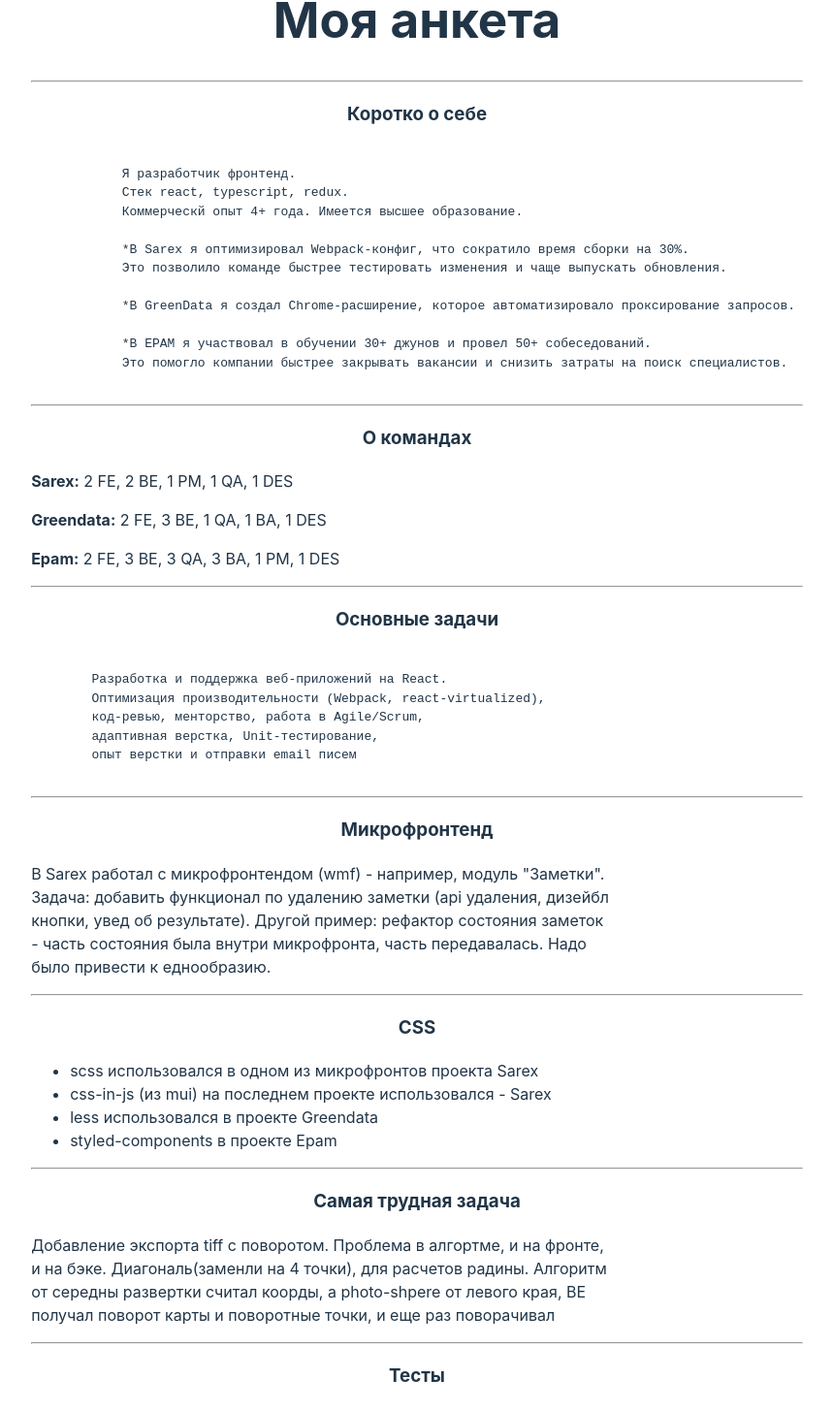
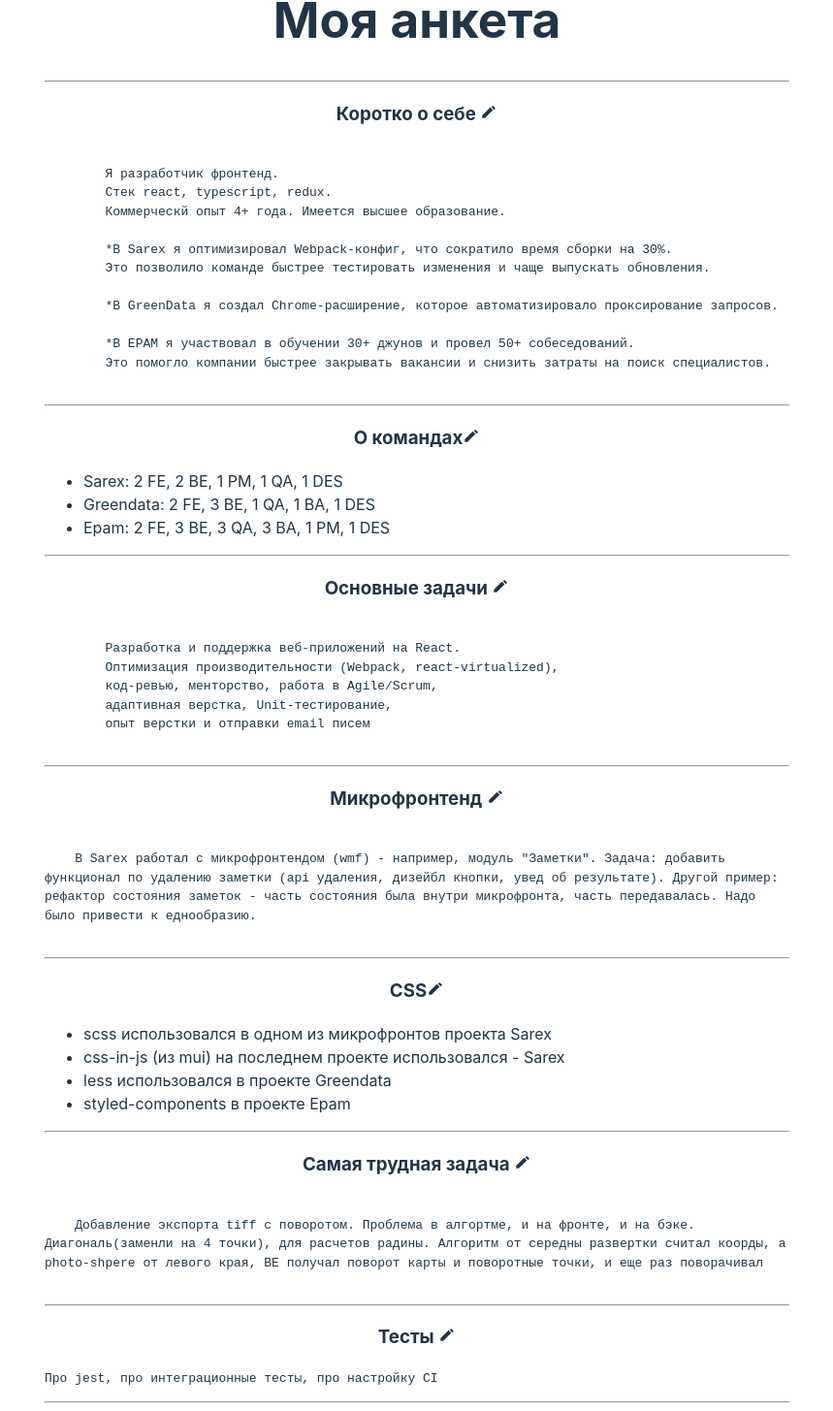
Before and after one commit to MaximRemizovFEdev/projects_app, a React (Vite) app: page /cv in a window 1280 px wide. Shown: the part 142-1597 px from the top of the page at 97% size, without its empty margins (210-1069 px from the left). Built offline with nearby package versions, Linux system fonts and the light colour scheme.

Commit message:
feat: add edit mode

```diff
--- a/src/components/CVForm/CVForm.tsx
+++ b/src/components/CVForm/CVForm.tsx
@@ -1,9 +1,13 @@
+import { useState } from "react";
+import { List } from "./components/List/List";
+import { Paragraph } from "./components/Paragraph/Paragraph";
 import "./style.css";
 
 // Всю это форму сделать заполняемой (режим редактирования). Режим чтения (уже есть)
 // далее сделать это микрофронтом
 // Далее сделать это SSR на Nextjs
 export const CVForm = () => {
+  const [isEditAll, setIsEditAll] = useState(false);
   const aboutText = `
         Я разработчик фронтенд.
         Стек react, typescript, redux.
@@ -24,55 +28,80 @@
         адаптивная верстка, Unit-тестирование,
         опыт верстки и отправки email писем
     `;
+  const microfront = `
+    В Sarex работал с микрофронтендом (wmf) - например, модуль "Заметки". Задача: добавить функционал по удалению заметки (api удаления, дизейбл кнопки, увед об результате). Другой пример: рефактор состояния заметок - часть состояния была внутри микрофронта, часть передавалась. Надо было привести к еднообразию.
+    `;
+  const hardTask = `
+    Добавление экспорта tiff с поворотом. Проблема в алгортме, и на фронте, и на бэке. Диагональ(заменли на 4 точки), для расчетов радины. Алгоритм от середны развертки считал коорды, а photo-shpere от левого края, BE получал поворот карты и поворотные точки, и еще раз поворачивал
+    `;
   return (
     <div>
-            <hr/>
-            <h3>Коротко о себе</h3>
-            <pre>{aboutText}</pre>
-            <hr/>
-            <h3>О командах</h3>
-            <p className="text-width"><b>Sarex:</b> 2 FE, 2 BE, 1 PM, 1 QA, 1 DES</p>
-            <p className="text-width"><b>Greendata:</b> 2 FE, 3 BE, 1 QA, 1 BA, 1 DES</p>
-            <p className="text-width"><b>Epam:</b> 2 FE, 3 BE, 3 QA, 3 BA, 1 PM, 1 DES</p>
-            <hr/>
-            <h3>Основные задачи</h3>
-            <pre>{mainTasks}</pre>
-            <hr/>
-            <h3>Микрофронтенд</h3>
-            <p className="text-width">В Sarex работал с микрофронтендом (wmf) - например, модуль "Заметки". Задача: добавить функционал по удалению заметки (api удаления, дизейбл кнопки, увед об результате). Другой пример: рефактор состояния заметок - часть состояния была внутри микрофронта, часть передавалась. Надо было привести к еднообразию.</p>
-            <hr/>
-            <h3>CSS</h3>
-            <ul className="text-width">
-                <li>scss использовался в одном из микрофронтов проекта Sarex</li>
-                <li>css-in-js (из mui) на последнем проекте использовался - Sarex</li>
-                <li>less использовался в проекте Greendata</li>
-                <li>styled-components в проекте Epam</li>
-            </ul>
-            <hr/>
-            <h3>Самая трудная задача</h3>
-            <p className="text-width">Добавление экспорта tiff с поворотом. Проблема в алгортме, и на фронте, и на бэке. Диагональ(заменли на 4 точки), для расчетов радины. Алгоритм от середны развертки считал коорды, а photo-shpere от левого края, BE получал поворот карты и поворотные точки, и еще раз поворачивал</p>
-            <hr/>
-            <h3>Тесты</h3>
-            <p>Про jest, про интеграционные тесты, про настройку CI</p>
-            <hr/>
-            <h3>Вопросы работодателю</h3>
-            <ul className="text-width">
-                <li>
-                    О команде и структуре:
-                    "Как устроена структура команды, в которой я буду работать?
-                    Кто мои непосредственные руководители и коллеги?"
-                </li>
-                <li>
-                    О возможностях обучения и развития:
-                    "Предусмотрены ли в компании возможности для обучения
-                    и профессионального развития сотрудников? Есть ли ментор закрепленный?"
-                </li>
-                <li>
-                    О перспективах роста:
-                    "Какие возможности для карьерного роста и повышения в компании существуют?"
-                </li>
-            </ul>
-            <hr/>
+      <hr />
+      <Paragraph
+        title="Коротко о себе"
+        paragraphText={aboutText}
+        isEdit={isEditAll}
+      />
+      <hr />
+      <List
+        title="О командах"
+        data={[
+          "Sarex: 2 FE, 2 BE, 1 PM, 1 QA, 1 DES",
+          "Greendata: 2 FE, 3 BE, 1 QA, 1 BA, 1 DES",
+          "Epam: 2 FE, 3 BE, 3 QA, 3 BA, 1 PM, 1 DES",
+        ]}
+        isEdit={isEditAll}
+      />
+      <hr />
+      <Paragraph
+        title="Основные задачи"
+        paragraphText={mainTasks}
+        isEdit={isEditAll}
+      />
+      <hr />
+      <Paragraph
+        title="Микрофронтенд"
+        paragraphText={microfront}
+        isEdit={isEditAll}
+      />
+      <hr />
+      <List
+        title="CSS"
+        data={[
+          "scss использовался в одном из микрофронтов проекта Sarex",
+          "css-in-js (из mui) на последнем проекте использовался - Sarex",
+          "less использовался в проекте Greendata",
+          "styled-components в проекте Epam",
+        ]}
+        isEdit={isEditAll}
+      />
+      <hr />
+      <Paragraph
+        title="Самая трудная задача"
+        paragraphText={hardTask}
+        isEdit={isEditAll}
+      />
+      <hr />
+      <Paragraph
+        title="Тесты"
+        paragraphText={"Про jest, про интеграционные тесты, про настройку CI"}
+        isEdit={isEditAll}
+      />
+      <hr />
+      <List
+        title="Вопросы работодателю"
+        data={[
+          `О команде и структуре: "Как устроена структура команды, в которой я
+          буду работать? Кто мои непосредственные руководители и коллеги?`,
+          `О возможностях обучения и развития: "Предусмотрены ли в компании
+          возможности для обучения и профессионального развития сотрудников?
+          Есть ли ментор закрепленный?"`,
+          `О перспективах роста: "Какие возможности для карьерного роста и
+          повышения в компании существуют?"`,
+        ]}
+        isEdit={isEditAll}
+      />
+      <hr />
     </div>
-    )
-}
+  );
+};
--- /dev/null
+++ b/src/components/CVForm/components/List/List.tsx
@@ -0,0 +1,102 @@
+import { useState } from "react";
+import { EditIcon } from "../../icons/EditIcon";
+import { TrashIcon } from "../../icons/TrashIcon";
+
+interface IAboutProps {
+  isEdit: boolean;
+  title: string;
+  data: string[];
+}
+
+const example = [
+  "Sarex: 2 FE, 2 BE, 1 PM, 1 QA, 1 DES",
+  "Greendata: 2 FE, 3 BE, 1 QA, 1 BA, 1 DES",
+  "Epam: 2 FE, 3 BE, 3 QA, 3 BA, 1 PM, 1 DES",
+];
+
+export const List = ({
+  isEdit,
+  title = "О командах",
+  data = example,
+}: IAboutProps) => {
+  const [isEditMode, setIsEditMode] = useState(isEdit);
+  const [dataList, setDataList] = useState<string[]>(data);
+
+  const handler = (index: number, nextVal: string) => {
+    setDataList((prevVal) =>
+      prevVal.map((str, i) => (i === index ? nextVal : str))
+    );
+  };
+
+  const addListItem = () => {
+    setDataList((prevVal) => [...prevVal, ""]);
+  };
+
+  const removeListItem = (indCur: number) => {
+    // @ts-ignore
+    setDataList((prevVal) => prevVal.filter((str, ind) => ind !== indCur));
+  };
+
+  return (
+    <>
+      <h3>
+        {title}
+        <button
+          type="button"
+          className="icon-button"
+          onClick={() => setIsEditMode((v) => !v)}
+          aria-label="Редактировать"
+          title="Редактировать"
+        >
+          <EditIcon />
+        </button>
+      </h3>
+      {isEditMode ? (
+        <>
+          <ul className="text-width">
+            {dataList.map(
+              (
+                value,
+                ind //TODO id нормальные потом сделаю
+              ) => (
+                <div style={{ position: "relative" }}>
+                  <li>
+                    <input
+                      key={ind}
+                      placeholder="Введите описание"
+                      value={value}
+                      onChange={(e) => handler(ind, e.target.value)}
+                      style={{
+                        padding: "6px 11px",
+                        marginBottom: "5px",
+                        width: "100%",
+                      }}
+                    />
+                  </li>
+                  <button
+                    onClick={() => removeListItem(ind)}
+                    style={{
+                      position: "absolute",
+                      top: "2px",
+                      right: "-69px", // TODO лень верстать
+                      padding: "2px 8px",
+                    }}
+                  >
+                    <TrashIcon />
+                  </button>
+                </div>
+              )
+            )}
+          </ul>
+          <button onClick={addListItem}>Добавить</button>
+        </>
+      ) : (
+        <ul className="text-width">
+          {dataList.map((value) => (
+            <li>{value}</li>
+          ))}
+        </ul>
+      )}
+    </>
+  );
+};
--- /dev/null
+++ b/src/components/CVForm/components/Paragraph/Paragraph.tsx
@@ -0,0 +1,44 @@
+import { useState } from "react";
+import { EditIcon } from "../../icons/EditIcon";
+
+interface IParagraphProps {
+  isEdit: boolean;
+  paragraphText: string;
+  title: string;
+}
+
+export const Paragraph = ({
+  isEdit,
+  title = "Коротко о себе",
+  paragraphText,
+}: IParagraphProps) => {
+  const [text, setText] = useState<string>(paragraphText);
+  const [isEditMode, setIsEditMode] = useState(isEdit);
+
+  return (
+    <>
+      <h3>
+        {title}{" "}
+        <button
+          type="button"
+          className="icon-button"
+          onClick={() => setIsEditMode((v) => !v)}
+          aria-label="Редактировать"
+          title="Редактировать"
+        >
+          <EditIcon />
+        </button>
+      </h3>
+      {isEditMode ? (
+        <textarea
+          name="text"
+          onChange={(e) => setText(e.target.value)}
+          value={text}
+          style={{width: "100%", maxWidth: "768px", height: "160px"}}
+        ></textarea>
+      ) : (
+        <pre style={{width: "100%", maxWidth: "768px"}}>{text}</pre>
+      )}
+    </>
+  );
+};
--- /dev/null
+++ b/src/components/CVForm/icons/EditIcon.tsx
@@ -0,0 +1,11 @@
+export const EditIcon = () => (
+  <svg
+    width="18"
+    height="18"
+    viewBox="0 0 24 24"
+    fill="currentColor"
+    aria-hidden="true"
+  >
+    <path d="M3 17.25V21h3.75L17.81 9.94l-3.75-3.75L3 17.25zM20.71 7.04c.39.39.39 1.02 0 1.41L19.37 9.79l-3.75-3.75 1.34-1.34c.39-.39 1.02-.39 1.41 0l2.34 2.34z" />
+  </svg>
+);
--- /dev/null
+++ b/src/components/CVForm/icons/TrashIcon.tsx
@@ -0,0 +1,12 @@
+export const TrashIcon = ({ className }: { className?: string }) => (
+  <svg
+    className={className}
+    width="18"
+    height="18"
+    viewBox="0 0 24 24"
+    fill="currentColor"
+    aria-hidden="true"
+  >
+    <path d="M6 19c0 1.1.9 2 2 2h8c1.1 0 2-.9 2-2V7H6v12zM19 4h-3.5l-1-1h-5l-1 1H5v2h14V4z" />
+  </svg>
+);
--- a/src/components/CVForm/style.css
+++ b/src/components/CVForm/style.css
@@ -2,3 +2,26 @@
     max-width: 600px;
     text-align: left;
 }
+
+.title-with-icon {
+    display: flex;
+    align-items: center;
+    gap: 8px;
+}
+
+.icon-button {
+    background: none;
+    border: none;
+    padding: 0;
+    cursor: pointer;
+    color: inherit;
+    display: inline-flex;
+}
+
+.icon-button:hover {
+    color: #1976d2;
+}
+
+.icon-button svg {
+    display: block;
+}
```
Also changed, not shown: src/components/CVForm/ex-data.json (added, +61 -0 lines). Lines whose indentation alone changed are shown as unchanged.
